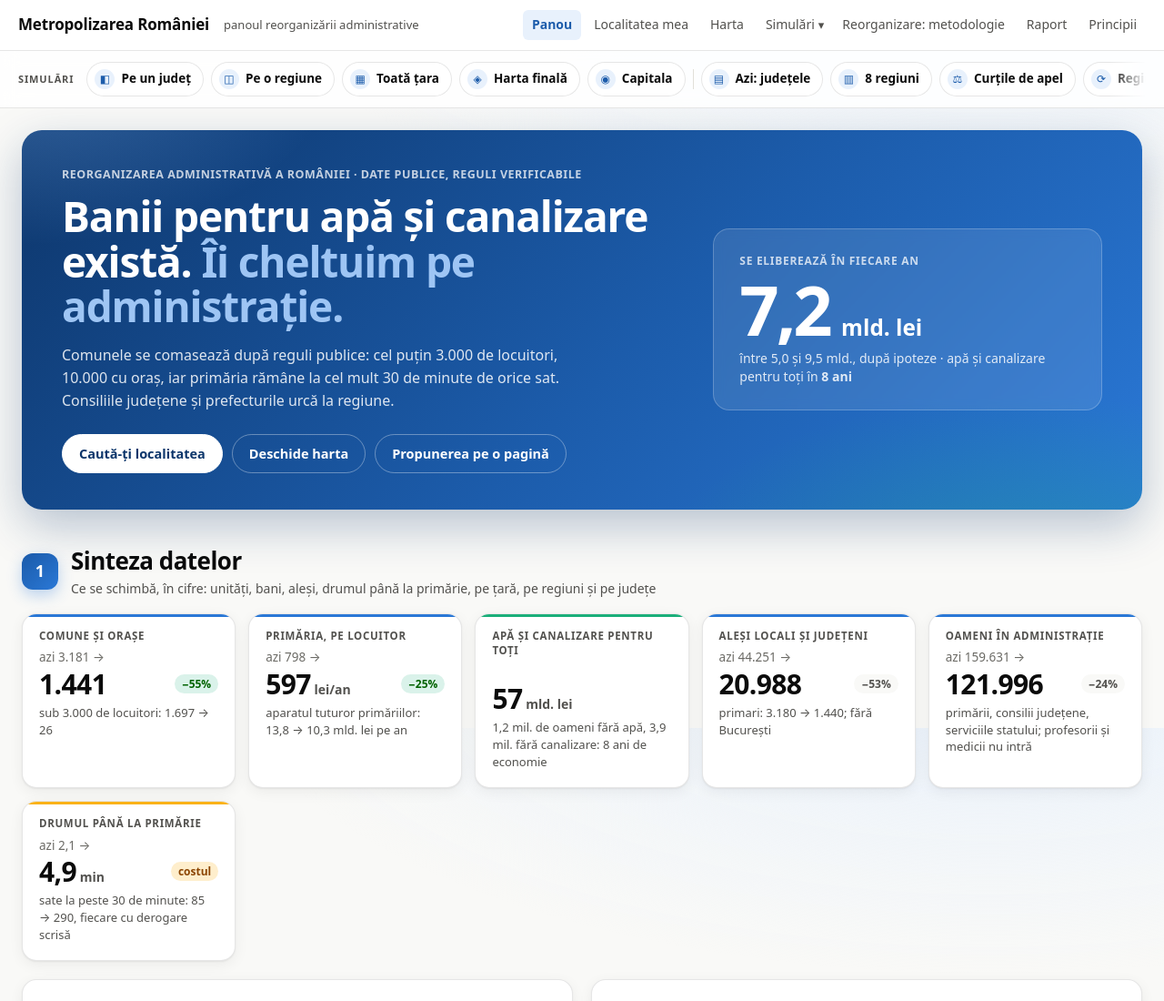
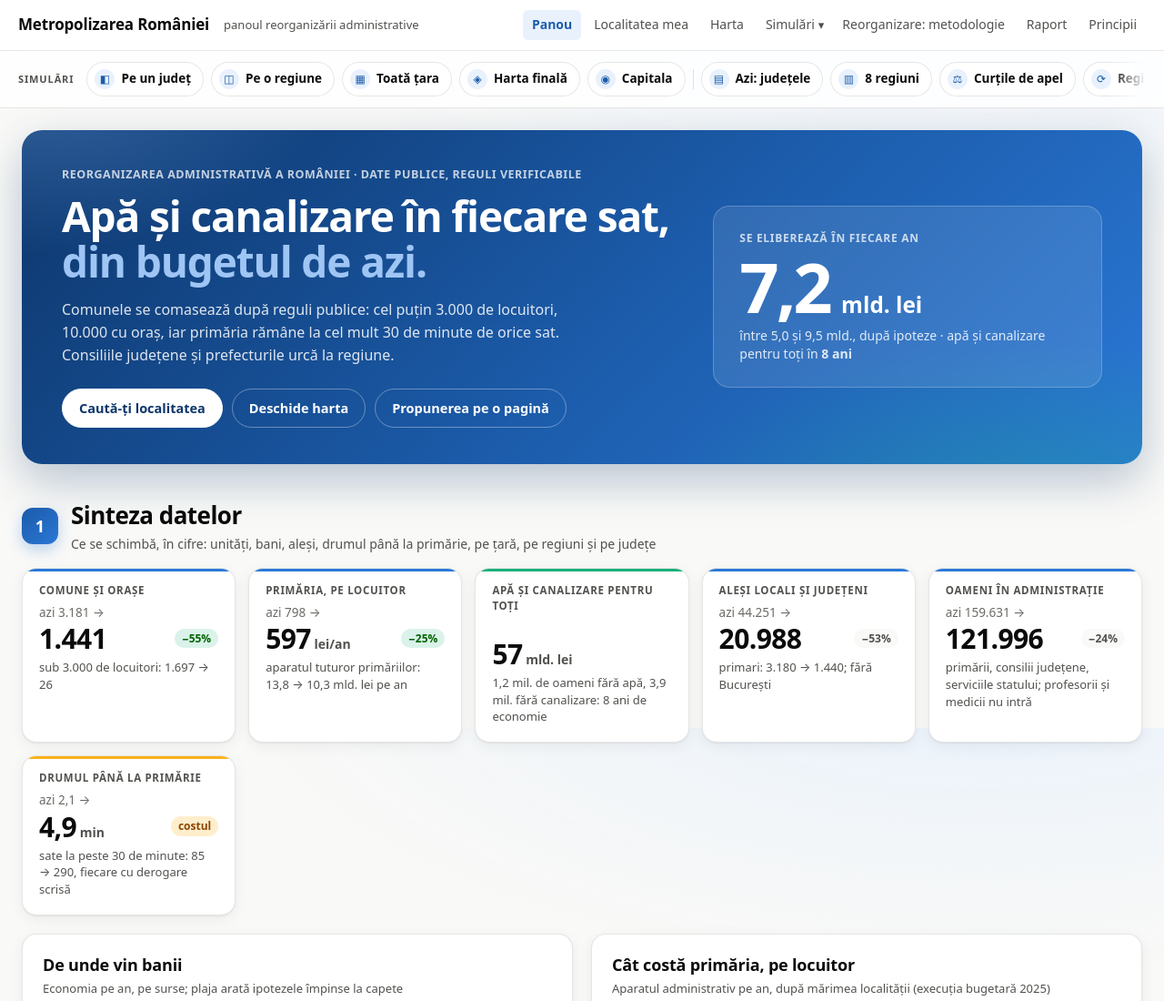
Before and after one commit to mihaiandreicut/metropolizarea-romaniei, a plain HTML site: page index.html in a window 1280 px wide. Shown: the top 1100 px of the page at 91% size. Drawn offline with Linux system fonts and the light colour scheme.

Commit message:
Panoul: titlul nou pe prima pagină
„Apă și canalizare în fiecare sat, din bugetul de azi”, același ca în
articol și pe imaginea de previzualizare.

Co-Authored-By: Claude Opus 5.5 <noreply@anthropic.com>
Claude-Session: https://claude.ai/code/session_01Y9qkR45gTmecAzCRJbFXsm

```diff
--- a/index.html
+++ b/index.html
@@ -91,7 +91,7 @@
         <section class="pn-erou" aria-labelledby="pn-titlu">
             <div class="pn-erou-text">
                 <p class="pn-supratitlu">Reorganizarea administrativă a României · date publice, reguli verificabile</p>
-                <h2 id="pn-titlu">Banii pentru apă și canalizare există. <span>Îi cheltuim pe administrație.</span></h2>
+                <h2 id="pn-titlu">Apă și canalizare în fiecare sat, <span>din bugetul de azi.</span></h2>
                 <p class="pn-erou-lead">Comunele se comasează după reguli publice: cel puțin 3.000 de locuitori, 10.000 cu oraș,
                     iar primăria rămâne la cel mult 30 de minute de orice sat. Consiliile județene și prefecturile urcă la regiune.</p>
                 <div class="pn-erou-butoane">
```
